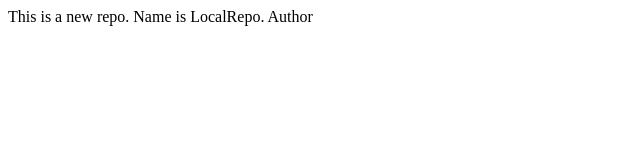
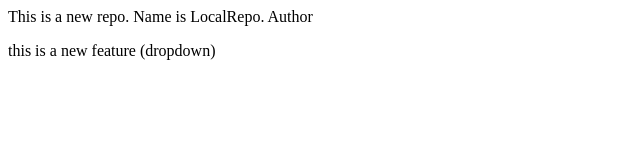
Before and after one commit to RuchiraMkatewal/Local-Repo, a plain HTML site: page index.html in a window 1280 px wide. Shown: the whole page, without its empty margins (0-640 px from the left). Drawn offline with Linux system fonts and the light colour scheme.

Commit message:
Add new feature dropdown

```diff
--- a/index.html
+++ b/index.html
@@ -3,3 +3,6 @@
     Name is LocalRepo.
     Author
 </p>
+<p>
+    this is a new feature (dropdown)
+</p>
```
